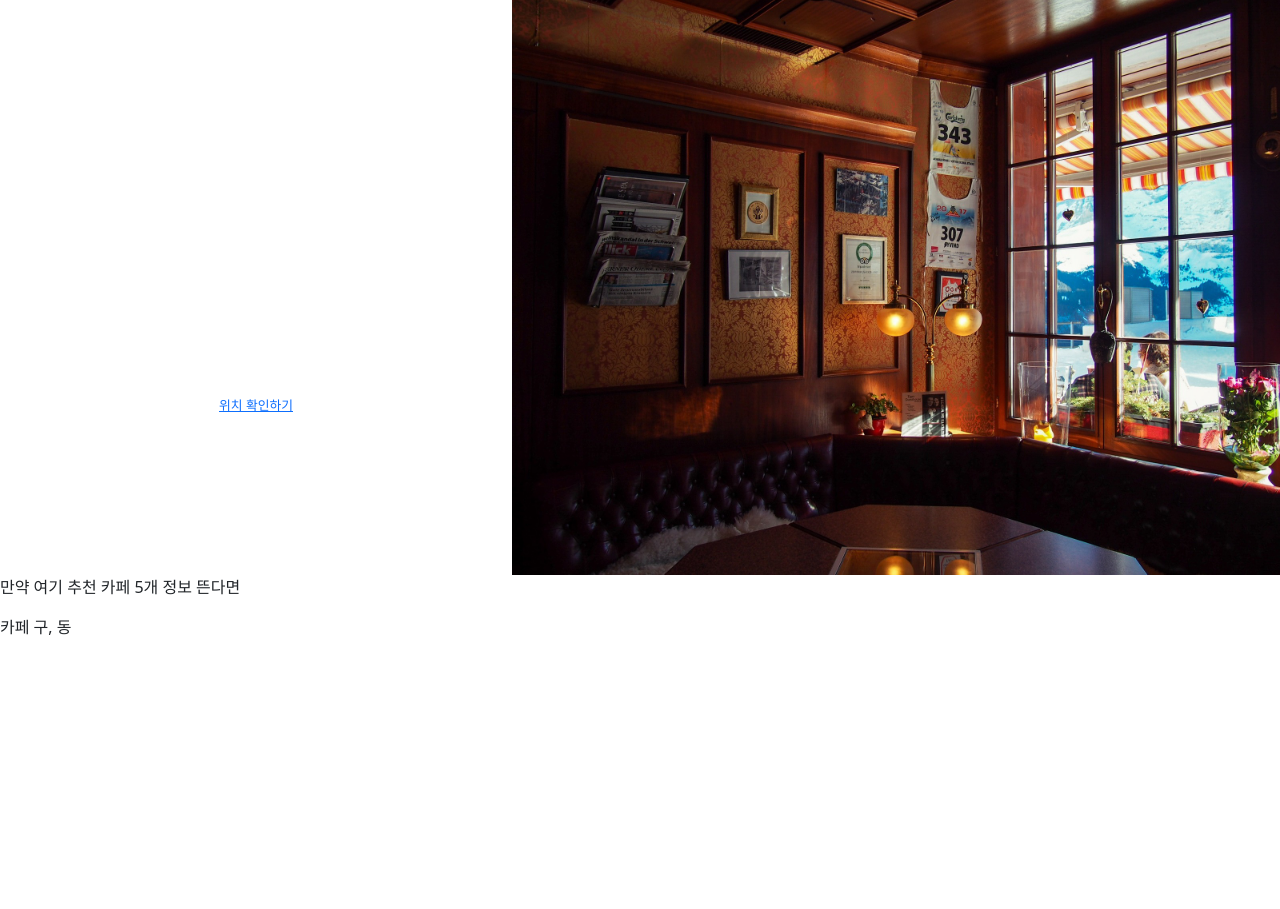
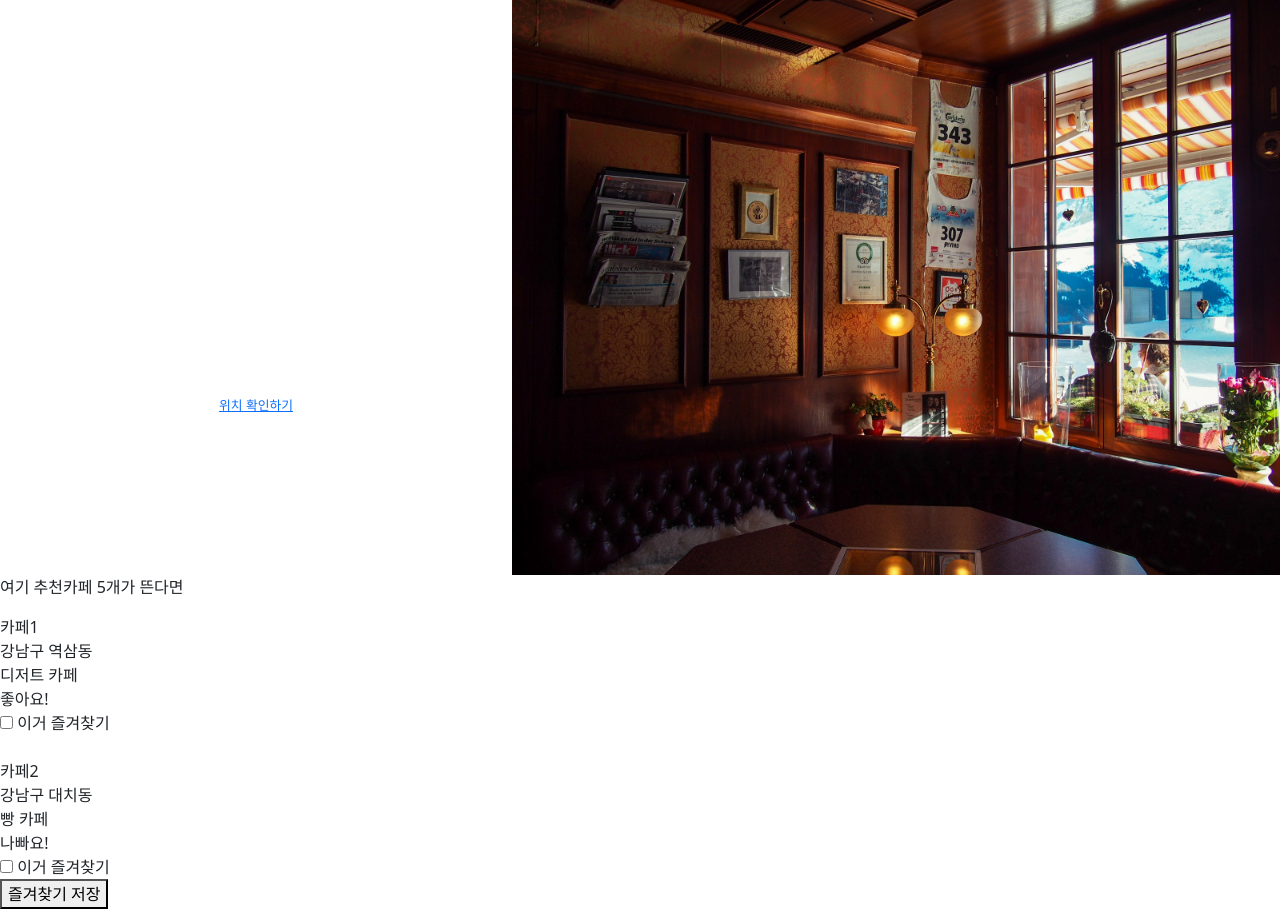
Before and after one commit to silverstone2/TODAYS, a Django app: page /result/ in a window 1280 px wide. Shown: the part 448-1357 px from the top of the page. Before the commit the page ends 1083 px from the top, so only its background shows below. Run offline with Django 4.2, Linux system fonts and the light colour scheme; some libraries are stand-ins or nearby versions.

Commit message:
상훈이랑 공유

```diff
--- a/mainapp/templates/result.html
+++ b/mainapp/templates/result.html
@@ -88,11 +88,26 @@ const btn1 = () => {
    <img src="/static/images/cafe.jpg" style="float: center; height: 100%; width: 60%; margin-top: vw;"/>
 </div>
 
-<div>
-<p>만약 여기 추천 카페 5개 정보 뜬다면</p>
-<p>카페 구, 동</p>
-</div>
+<p>여기 추천카페 5개가 뜬다면</p>
+<form action="">
+	<div>
+		<div>카페1</div>
+		<div>강남구 역삼동</div>
+		<div>디저트 카페</div>
+		<div>좋아요!</div>
+		<input type="checkbox" /> 이거 즐겨찾기
+	</div>
+	<br />
+	<div>
+		<div>카페2</div>
+		<div>강남구 대치동</div>
+		<div>빵 카페</div>
+		<div>나빠요!</div>
+		<input type="checkbox" /> 이거 즐겨찾기
+	</div>
 
+	<button type="submit">즐겨찾기 저장</button>
+</form>
 
 <!-- Bootstrap JS -->
 <script src="{% static 'js/bootstrap.min.js' %}"></script>
--- a/mainapp/templates/users/mylike.html
+++ b/mainapp/templates/users/mylike.html
@@ -12,5 +12,10 @@
 {% include "navbar.html" %}
 
 <p>여긴 즐겨찾기 게시판</p>
+
+<p>즐겨찾기 목록</p>
+<div></div>
+
+
 </body>
 </html>
--- a/mainapp/views.py
+++ b/mainapp/views.py
@@ -89,7 +89,9 @@ def login(request):
         login_pwd = request.POST.get('lo_pwd')
 
         if not(login_id):
-            lo_error['err'] = "아이디와 비밀번호 모두 입력하세요"
+            #lo_error['err'] = "아이디와 비밀번호 모두 입력하세요"
+            return render(request, 'users/loginform.html')
+
         if(login_id):
             members = Members.objects.get(id=login_id)
 
@@ -99,6 +101,9 @@ def login(request):
             return redirect('/')
         else:
             return render(request, 'users/loginform.html')
+
+    else:
+        return render(request, 'users/loginform.html')
 
     return render(request, 'users/loginform.html')
 
```
Also changed, not shown: mainapp/models.py (+12 -0 lines).
